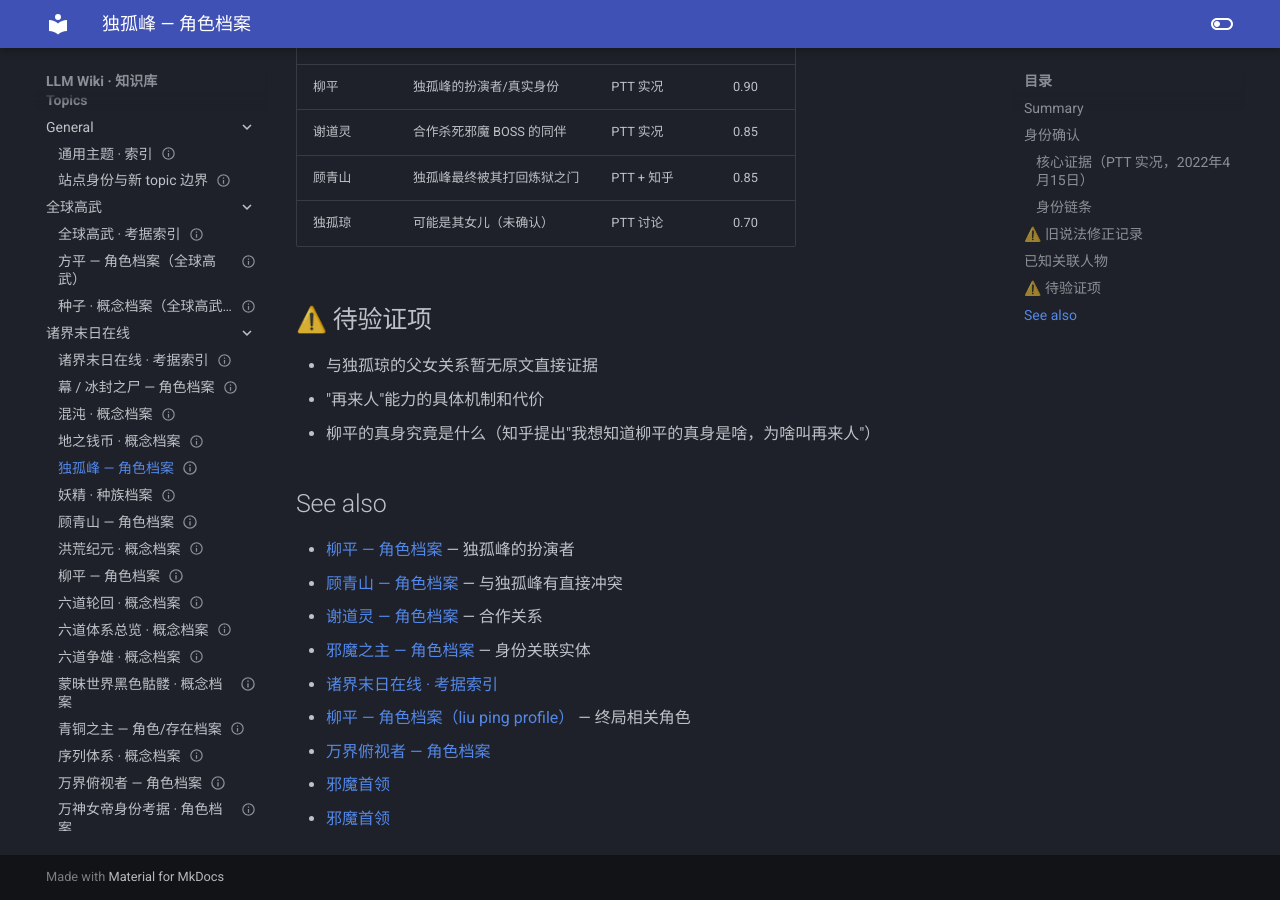
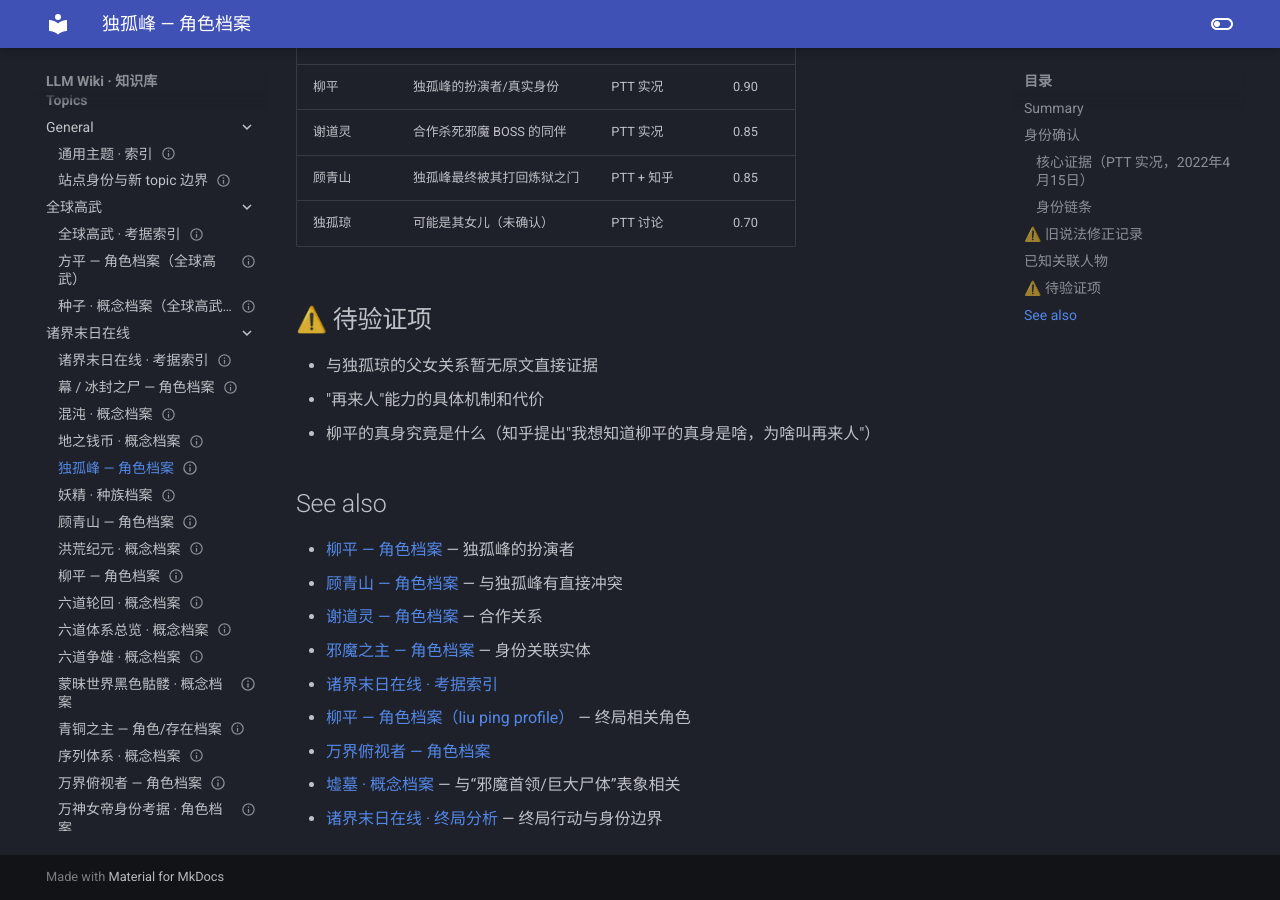
Before and after one commit to Zack3155/llm-wiki, an MkDocs documentation site: the page built from docs/topics/诸界末日在线/du-ge-feng-profile.md, in a window 1280 px wide and 900 px high, scrolled down 1363 px. Built offline with MkDocs 1.6.1 and Material for MkDocs 9.7.7, drawn with Linux system fonts in a browser that asks for light colours.

Commit message:
Wiki Linter Auto-Commit: 2026-06-16 18:54:38

```diff
--- a/docs/topics/诸界末日在线/du-ge-feng-profile.md
+++ b/docs/topics/诸界末日在线/du-ge-feng-profile.md
@@ -78,5 +78,5 @@ tags:
 - [诸界末日在线 · 考据索引](./_index.md)
 - [柳平 — 角色档案（liu ping profile）](liu-ping-profile.md) — 终局相关角色
 - [万界俯视者 — 角色档案](wan-jie-fu-shi-zhe-profile.md)
-- [邪魔首领](xumu-concept.md)
-- [邪魔首领](zhu-jie-mo-ri-ending.md)
+- [墟墓 · 概念档案](xumu-concept.md) — 与“邪魔首领/巨大尸体”表象相关
+- [诸界末日在线 · 终局分析](zhu-jie-mo-ri-ending.md) — 终局行动与身份边界
```
Also changed, not shown: docs/topics/全球高武/zhongzi-concept.md (+1 -0 lines).
